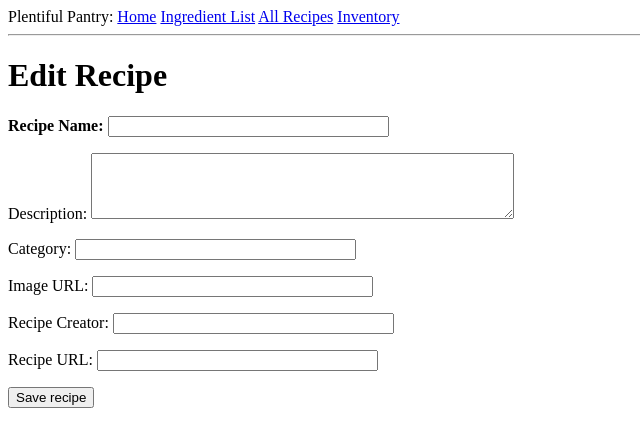
After one commit to CheerOnMars/plentiful-pantry, a Flask app: page /edit_recipe/1 in a window 1280 px wide. The commit adds this page. Shown: the top 447 px of the page, without its empty margins (0-640 px from the left). Run offline with Flask 2, Linux system fonts and the light colour scheme; tables that the repository leaves empty hold one stand-in row (values such as "Sample post").

Commit message:
add edit recipe form

```diff
--- a/app/forms.py
+++ b/app/forms.py
@@ -1,10 +1,23 @@
 from flask_wtf import FlaskForm
-from wtforms import StringField, BooleanField, SubmitField
-from wtforms.validators import DataRequired
+from wtforms import StringField, BooleanField, SubmitField, IntegerField, TextAreaField
+from wtforms.validators import DataRequired, ValidationError, DataRequired, EqualTo
+from app.models import Inventory, Ingredient, Recipe, Instruction, RecipeIngredient
 
 class InventoryForm(FlaskForm):
     is_present = BooleanField('Present?', validators=[DataRequired()])
     submit = SubmitField('Save inventory')
+    id = IntegerField('Id')
+    status = BooleanField('Status?', validators=[DataRequired()])
 
-class RecipeForm(FlaskForm):
+    def update_inventory(self, id):
+        return self
+
+class EditRecipeForm(FlaskForm):
+    name = StringField('Recipe Name:', validators=[DataRequired()])
+    description = TextAreaField('Description: ')
+    recipe_yield = StringField('Yield: ')
+    category = StringField('Category: ')
+    image_url = StringField('Image URL: ')
+    source = StringField('Recipe Creator: ')
+    recipe_url = StringField('Recipe URL: ')
     submit = SubmitField('Save recipe')
--- a/app/routes.py
+++ b/app/routes.py
@@ -2,7 +2,7 @@ import os
 from flask import render_template, flash, redirect, url_for, request
 from app import app, db
 from app.models import Recipe, Ingredient, Instruction, Category, RecipeIngredient, Inventory, Substitution
-from app.forms import InventoryForm, RecipeForm
+from app.forms import InventoryForm, EditRecipeForm
 
 # import pdb; pdb.set_trace()
 
@@ -31,10 +31,10 @@ def recipes():
 def recipe(id):
     user = {'username': 'Super Sario'}
     recipe = Recipe.query.get(id)
-    rec_ingredients = recipe.ingredients
-    return render_template('recipe.html', title='Recipe', user=user, recipe=recipe, rec_ingredients=rec_ingredients)
+    recipe_ingredients = recipe.ingredients
+    return render_template('recipe.html', title='Recipe', user=user, recipe=recipe, recipe_ingredients=recipe_ingredients)
 
-@app.route('/inventory')
+@app.route('/inventory', methods=['GET', 'POST'])
 def inventory():
     # ingredients = Ingredient.query.order_by(Ingredient.name.asc())
     inventory = Inventory.query.all()
@@ -52,9 +52,32 @@ def inventory():
     baking = Inventory.query.join(Inventory, Ingredient.inventory).filter(Ingredient.category == 'Baking')
     dessert = Inventory.query.join(Inventory, Ingredient.inventory).filter(Ingredient.category == 'Dessert')
     misc = Inventory.query.join(Inventory, Ingredient.inventory).filter(Ingredient.category == 'Misc')
-    categories = [produce, dairy, eggs, meat, condiments, spices, nuts, beverages, oils, grains, beans, baking, dessert, misc]
+    cat_dict = {produce: 'Product', dairy: 'Dairy', eggs: 'Eggs', meat: 'Meat', condiments: 'Condiments', spices: 'Spices', nuts: 'Nuts', beverages: 'Beverages', oils: 'Oils/Vinegars', grains: 'Grains', beans: "Beans", baking: 'Baking', dessert:'Dessert', misc: 'Misc'}
+
     form = InventoryForm()
     if form.validate_on_submit():
         flash('Inventory updated'.format())
-        return redirect('/index')
-    return render_template('inventory.html', title='Inventory', form=form, inventory=inventory, produce=produce, dairy=dairy, eggs=eggs, meat=meat, condiments=condiments, spices=spices, nuts=nuts, beverages=beverages, oils=oils, grains=grains, beans=beans, baking=baking, dessert=dessert, misc=misc, categories=categories)
+        # item = Inventory.query.filter_by(id=id).first_or_404()
+        # item = Inventory(id=form.id.data)
+        # item.is_present = form.is_present.data
+        # db.session.commit()
+        return redirect(url_for('index'))
+    return render_template('inventory.html', title='Inventory', form=form, inventory=inventory, produce=produce, dairy=dairy, eggs=eggs, meat=meat, condiments=condiments, spices=spices, nuts=nuts, beverages=beverages, oils=oils, grains=grains, beans=beans, baking=baking, dessert=dessert, misc=misc, cat_dict= cat_dict)
+
+@app.route('/edit_recipe/<id>', methods=['GET', 'POST'])
+def edit_recipe(id):
+    recipe = Recipe.query.get(id)
+    recipe_ingredients = recipe.ingredients
+    form = EditRecipeForm()
+    if form.validate_on_submit():
+        recipe.name = form.name.data
+        recipe.description = form.description.data
+        recipe.recipe_yield = form.recipe_yield.data
+        recipe.category = form.category.data
+        recipe.image_url = form.image_url.data
+        recipe.source = form.source.data
+        recipe.recipe_url = form.recipe_url.data
+        db.session.commit()
+        flash('Your changes have been saved.')
+        return redirect(url_for('recipe', id=recipe.id))
+    return render_template('edit_recipe.html', title='Edit Recipe', form=form, recipe=recipe, recipe_ingredients=recipe_ingredients)
--- /dev/null
+++ b/app/templates/edit_recipe.html
@@ -0,0 +1,16 @@
+{% extends "base.html" %}
+
+{% block content %}
+    <h1>Edit Recipe</h1>
+    <form action="" method="post">
+    {{ form.hidden_tag() }}
+    <div>
+    <p><b> {{ form.name.label }}  {{ form.name(size=32) }} </b></p>
+    <p> {{ form.description.label }} {{ form.description(cols=50, rows=4) }} </p>
+    <p> {{ form.category.label }}  {{ form.category(size=32) }} </p>
+    <p> {{ form.image_url.label }}  {{ form.image_url(size=32) }} </p>
+    <p> {{ form.source.label }}  {{ form.source(size=32) }} </p>
+    <p> {{ form.recipe_url.label }}  {{ form.recipe_url(size=32) }} </p>
+    <p>{{ form.submit() }}</p>
+    </form>
+{% endblock %}
--- a/app/templates/recipe.html
+++ b/app/templates/recipe.html
@@ -9,7 +9,7 @@
   <p> Servings: {{ recipe.recipe_yield }} </p>
 <p><u> Ingredients </u></p>
   <ul>
-    {% for ingredient in rec_ingredients %}
+    {% for ingredient in recipe_ingredients %}
     <li>  {{ ingredient.ingredient_text }}</li>
     {% endfor %}
   </ul>
@@ -21,5 +21,6 @@
   </ol>
   <img src={{ recipe.image }} alt={{ recipe.name }} style="width:400px;height:auto;">
   <p> Source: <a href={{ recipe.url }}>{{ recipe.source }}</a></p>
+  <p><a href="{{ url_for('edit_recipe', id=recipe.id) }}">Edit recipe</a></p>
 </div>
 {% endblock %}
```
Also changed, not shown: plentiful_pantry.py (+6 -2 lines).
